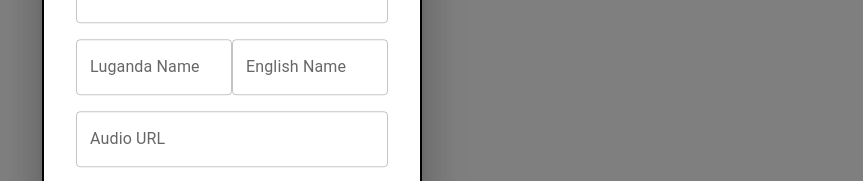
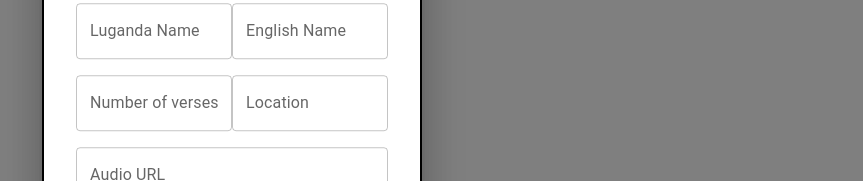
Before and after one commit to mubarak96-max/quranDashboard, a React (Create React App) app: page /surah in a window 1280 px wide. Both pictures are taken after a click on the button "ADD SURAH". Shown: the part 243-424 px from the top of the page, without its empty margins (408-1271 px from the left). Built offline with nearby package versions, Linux system fonts and the light colour scheme; no server answers; the database is empty.

Commit message:
added location and verses

```diff
--- a/src/components/AddSurahModal.js
+++ b/src/components/AddSurahModal.js
@@ -35,7 +35,8 @@ const style = {
   bgcolor: 'background.paper',
   border: '2px solid #000',
   boxShadow: 24,
-  p: 4
+  p: 4,
+  scrollY: 'scroll'
 };
 
 export default function AddSurahModal({
@@ -52,6 +53,9 @@ export default function AddSurahModal({
   const [surahName, setSurahName] = useState('');
   const [fileSize, setFileSize] = useState(null);
   const [surahIndex, setSurahIndex] = useState(null);
+
+  const [location, setLocation] = useState('');
+  const [verses, setVerses] = useState(null);
 
   const [showError, setShowError] = useState(false);
   const [error, setError] = useState('');
@@ -70,6 +74,8 @@ export default function AddSurahModal({
           setSurahName(data?.surahName);
           setSurahIndex(data?.surahIndex);
           setFileSize(data?.fileSize);
+          setLocation(data?.location);
+          setVerses(data?.verses);
         })
         .catch((error) => console.log(error));
     } else {
@@ -80,6 +86,8 @@ export default function AddSurahModal({
       setSurahName('');
       setSurahIndex(null);
       setFileSize(null);
+      setLocation('');
+      setVerses(null);
     }
   }, [editId]);
 
@@ -95,6 +103,9 @@ export default function AddSurahModal({
     } else if (isNaN(surahIndex)) {
       console.log(showError);
       setError('surah index should be number');
+      setShowError(true);
+    } else if (isNaN(verses)) {
+      setError('verses should be number');
       setShowError(true);
     } else if (fileSize === null) {
       console.log(showError);
@@ -126,7 +137,9 @@ export default function AddSurahModal({
           surahName,
           englishName,
           lugandaName,
-          fileSize: Number(fileSize)
+          fileSize: Number(fileSize),
+          verses: Number(verses),
+          location
         };
 
         if (isEdit) {
@@ -168,6 +181,8 @@ export default function AddSurahModal({
           setSurahName('');
           setSurahIndex(null);
           setFileSize(null);
+          setLocation('');
+          setVerses(null);
         }, 300);
       } catch (error) {
         console.log('Error', `Failed to upload due to ${error}`);
@@ -245,7 +260,29 @@ export default function AddSurahModal({
               />
             </Box>
 
-            <Box sx={{ marginY: 2 }}> </Box>
+            <Box sx={{ marginY: 2, display: 'flex', flexDirection: 'row' }}>
+              {' '}
+              <TextField
+                fullWidth
+                id='outlined-basic'
+                label='Number of verses'
+                variant='outlined'
+                value={verses}
+                onChange={(e) => {
+                  setVerses(e.target.value);
+                }}
+              />
+              <TextField
+                fullWidth
+                id='outlined-basic'
+                label='Location'
+                variant='outlined'
+                value={location}
+                onChange={(e) => {
+                  setLocation(e.target.value);
+                }}
+              />
+            </Box>
 
             <Box sx={{ marginY: 2 }}>
               {' '}
--- a/src/components/Surah.js
+++ b/src/components/Surah.js
@@ -214,6 +214,17 @@ const Surah = () => {
                 <Typography gutterBottom variant='h6'>
                   Audio URL: {'   '} {surah?.data?.audioURL}
                 </Typography>
+                <Typography gutterBottom variant='h6'>
+                  Location: {'   '} {surah?.data?.location}
+                </Typography>
+
+                <Typography gutterBottom variant='h6'>
+                  Verses: {'   '} {surah?.data?.verses}
+                </Typography>
+                <Typography gutterBottom variant='h6' sx={{ marginTop: 1 }}>
+                  File size: {'   '}
+                  {surah?.data?.fileSize} Mbs
+                </Typography>
                 <Typography
                   gutterBottom
                   variant='p'
@@ -222,10 +233,6 @@ const Surah = () => {
                 >
                   Description: {'   '}
                   {surah?.data?.description}
-                </Typography>
-                <Typography gutterBottom variant='h6' sx={{ marginTop: 1 }}>
-                  File size: {'   '}
-                  {surah?.data?.fileSize} Mbs
                 </Typography>
               </CardContent>
               <CardActionArea>
@@ -238,7 +245,7 @@ const Surah = () => {
                       setOpenModal(true);
                     }}
                   >
-                    <div className='flex  space-x-1 w-fit items-center px-3 rounded-md py-2 hover:text-white hover:bg-green-700 hover:cursor-pointer  text-green-500 border border-green-500'>
+                    <div className='flex items-center px-3 py-2 space-x-1 text-green-500 border border-green-500 rounded-md w-fit hover:text-white hover:bg-green-700 hover:cursor-pointer'>
                       Edit
                     </div>
                   </Button>
@@ -249,7 +256,7 @@ const Surah = () => {
                       setDeleteId(surah?.id);
                     }}
                   >
-                    <div className='flex  space-x-1 w-fit items-center px-3 rounded-md py-2 hover:text-white hover:bg-red-700 hover:cursor-pointer  text-red-500 border border-red-500'>
+                    <div className='flex items-center px-3 py-2 space-x-1 text-red-500 border border-red-500 rounded-md w-fit hover:text-white hover:bg-red-700 hover:cursor-pointer'>
                       Delete
                     </div>
                   </Button>
```
Also changed, not shown: src/components/AddQuotes.js (added, +84 -0 lines).
